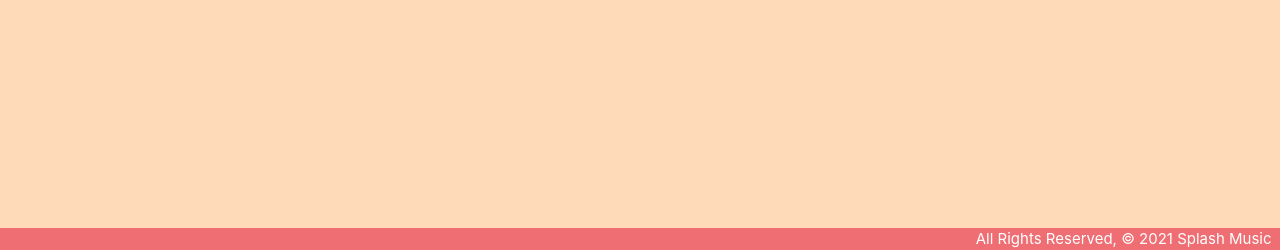
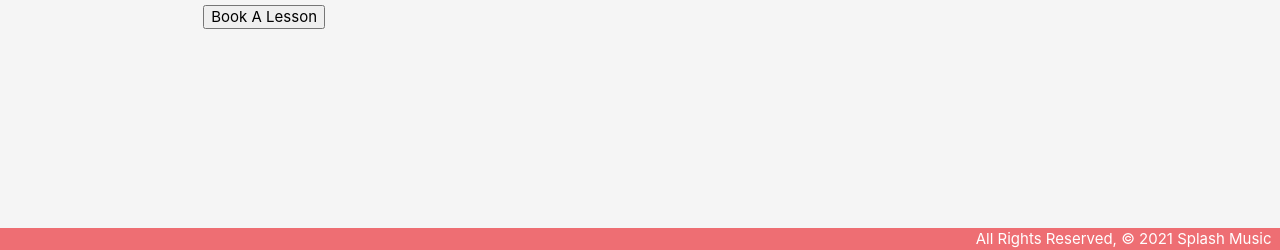
Before and after one commit to BlueCadet-3/splashmusic, a Django app: page /teachers/1/ in a window 1280 px wide. Shown: the part 550-800 px from the top of the page. Run offline with Django 3.2, Linux system fonts and the light colour scheme; tables that the repository leaves empty hold one stand-in row (Sample ...).

Commit message:
fix HTML

```diff
--- a/main_app/static/css/style.css
+++ b/main_app/static/css/style.css
@@ -2,7 +2,7 @@ body {
   display: flex;
   min-height: 100vh;
   flex-direction: column;
-  background-color: peachpuff;
+  background-color: whitesmoke;
 }
 
 main {
--- a/main_app/templates/teachers/detail.html
+++ b/main_app/templates/teachers/detail.html
@@ -10,11 +10,13 @@
     <iframe width="560" height="315" src="https://www.youtube.com/embed/7lasK3XSICc" frameborder="0" allow="accelerometer; autoplay; clipboard-write; encrypted-media; gyroscope; picture-in-picture" allowfullscreen></iframe>
   <!-- new code below -->
   {% if user.is_authenticated %}
+
     <form action="{% url 'add_lesson' teacher.id %}" method="POST">
       {% csrf_token %}
       {{ lesson_form.as_p }}
       <input type="submit" value="Add Lesson" class="btn">
     </form>
+
     <table class="striped">
       <thead>
         <tr>
@@ -37,8 +39,12 @@
         {% endfor %}
       </tbody>
     </table>
-        {% endif %}
 </div>
 </div>
+<p>
+  {% else %}
+  <a href="{% url 'signup' %}"><button>Book A Lesson</button></a>
+</p>
+{% endif %}
 
 {% endblock %}
```
Also changed, not shown: main_app/templates/home.html (+8 -2 lines), main_app/templates/teachers/index.html (+7 -5 lines). Lines whose indentation alone changed are shown as unchanged.
